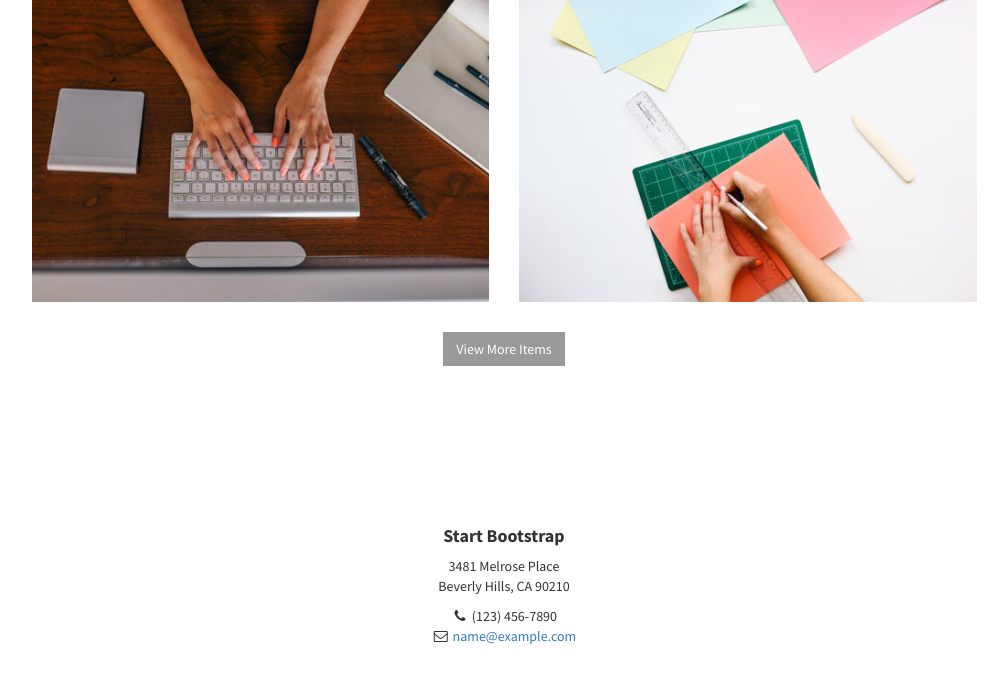
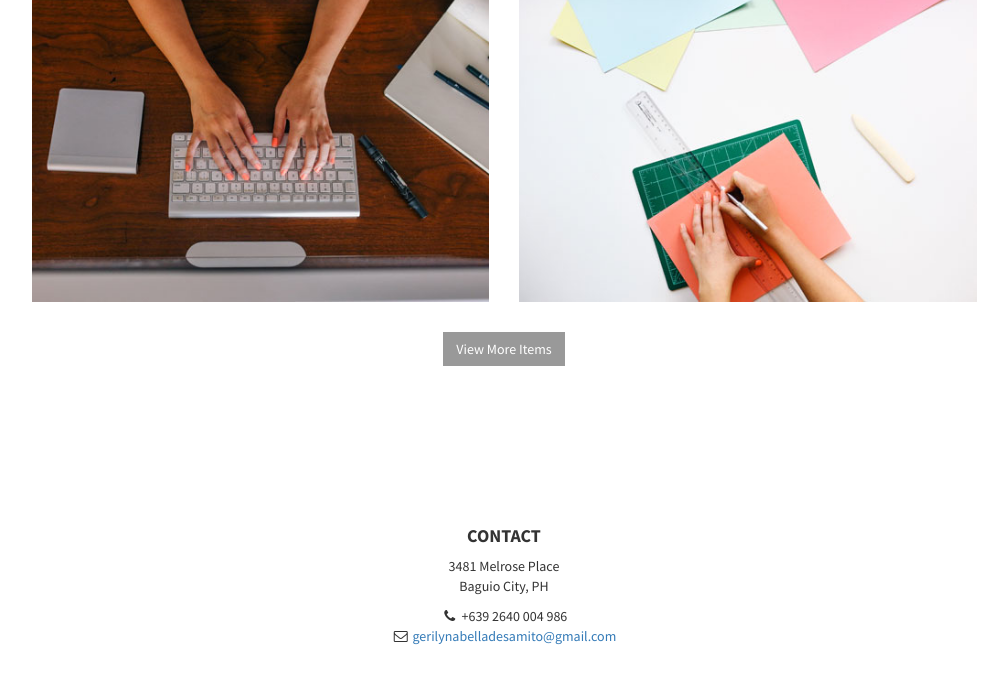
Before and after one commit to gerilyndesamito/casual.github.io, a plain HTML site: page index.html in a window 1280 px wide. Shown: the part 1964-2637 px from the top of the page, without its empty margins (136-1144 px from the left). Drawn offline with Linux system fonts and the light colour scheme.

Commit message:
Update index.html

```diff
--- a/index.html
+++ b/index.html
@@ -9,7 +9,7 @@
     <meta name="description" content="">
     <meta name="author" content="">
 
-    <title>Stylish Portfolio - photography</title>
+    <title>photography-studio</title>
 
     <!-- Bootstrap Core CSS -->
     <link href="css/bootstrap.min.css" rel="stylesheet">
@@ -144,13 +144,13 @@
         <div class="container">
             <div class="row">
                 <div class="col-lg-10 col-lg-offset-1 text-center">
-                    <h4><strong>Start Bootstrap</strong>
+                    <h4><strong>CONTACT</strong>
                     </h4>
                     <p>3481 Melrose Place
-                        <br>Beverly Hills, CA 90210</p>
+                        <br>Baguio City, PH</p>
                     <ul class="list-unstyled">
-                        <li><i class="fa fa-phone fa-fw"></i> (123) 456-7890</li>
-                        <li><i class="fa fa-envelope-o fa-fw"></i> <a href="mailto:name@example.com">name@example.com</a>
+                        <li><i class="fa fa-phone fa-fw"></i> +639 2640 004 986</li>
+                        <li><i class="fa fa-envelope-o fa-fw"></i> <a href="mailto:name@example.com">gerilynabelladesamito@gmail.com</a>
                         </li>
                     </ul>
                     <br>
```
